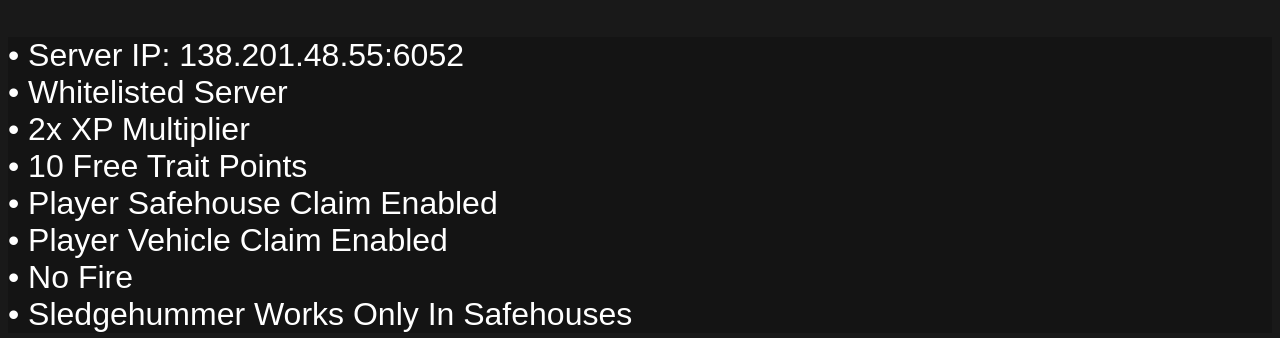
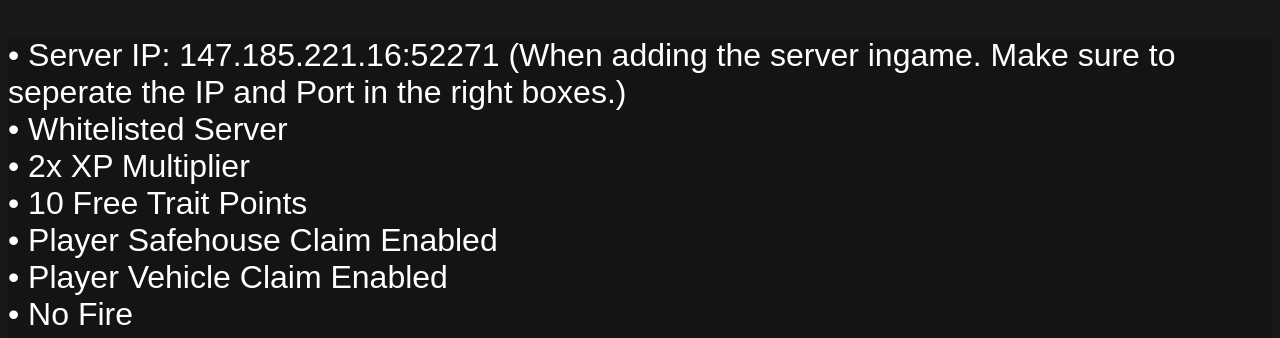
Before and after one commit to Lymez/DromitageRP, a plain HTML site: page Info.html in a window 1280 px wide. Shown: the part 196-534 px from the top of the page. Drawn offline with Linux system fonts and the light colour scheme; a web font is replaced by a local one.

Commit message:
Update Info.html

```diff
--- a/Info.html
+++ b/Info.html
@@ -19,7 +19,7 @@
 </div>
 
 <h1>🖥️ Server 🖥️</h1>
-<p> &#x2022 Server IP: 138.201.48.55:6052<br>
+<p> &#x2022 Server IP: 147.185.221.16:52271 (When adding the server ingame. Make sure to seperate the IP and Port in the right boxes.)<br>
     &#x2022 Whitelisted Server<br>
     &#x2022 2x XP Multiplier<br>
     &#x2022 10 Free Trait Points<br>
```
